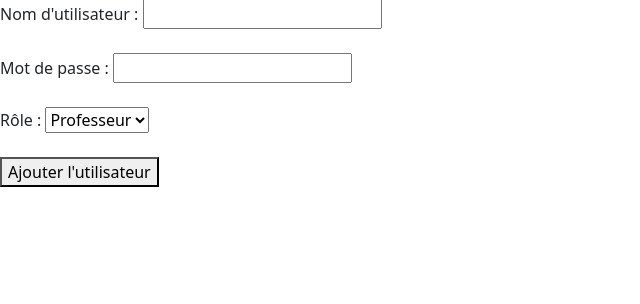
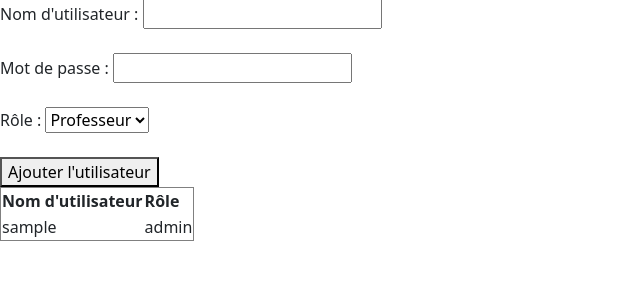
Before and after one commit to Bruburnono/DevSecOps, a Flask app: page /dashboardadmin in a window 1280 px wide. Shown: the part 259-563 px from the top of the page, without its empty margins (0-640 px from the left). Run offline with Flask 3, Linux system fonts and the light colour scheme; the visitor is signed in with stand-in values (Sample User, id 1); tables that the repository leaves empty or names only in its code hold one stand-in row (values such as "Sample post"); some libraries are stand-ins or nearby versions.

Commit message:
Update admin.html
ajout du tableau des utilisateurs

```diff
--- a/templates/admin.html
+++ b/templates/admin.html
@@ -44,6 +44,21 @@
             <button type="submit">Ajouter l'utilisateur</button>
         </form>
     </div>
+    <div>
+        <table border="1">
+            <tr>
+                <th>Nom d'utilisateur</th>
+                <th>Rôle</th>
+            </tr>
+            {% for user in users %}
+            <tr>
+                <td>{{ user[0] }}</td>
+                <td>{{ user[1] }}</td>
+            </tr>
+            {% endfor %}
+        </table>
+    </div>
+
     <script src="https://cdn.jsdelivr.net/npm/bootstrap@5.3.0/dist/js/bootstrap.bundle.min.js"></script>
 </body>
 </html>
```
